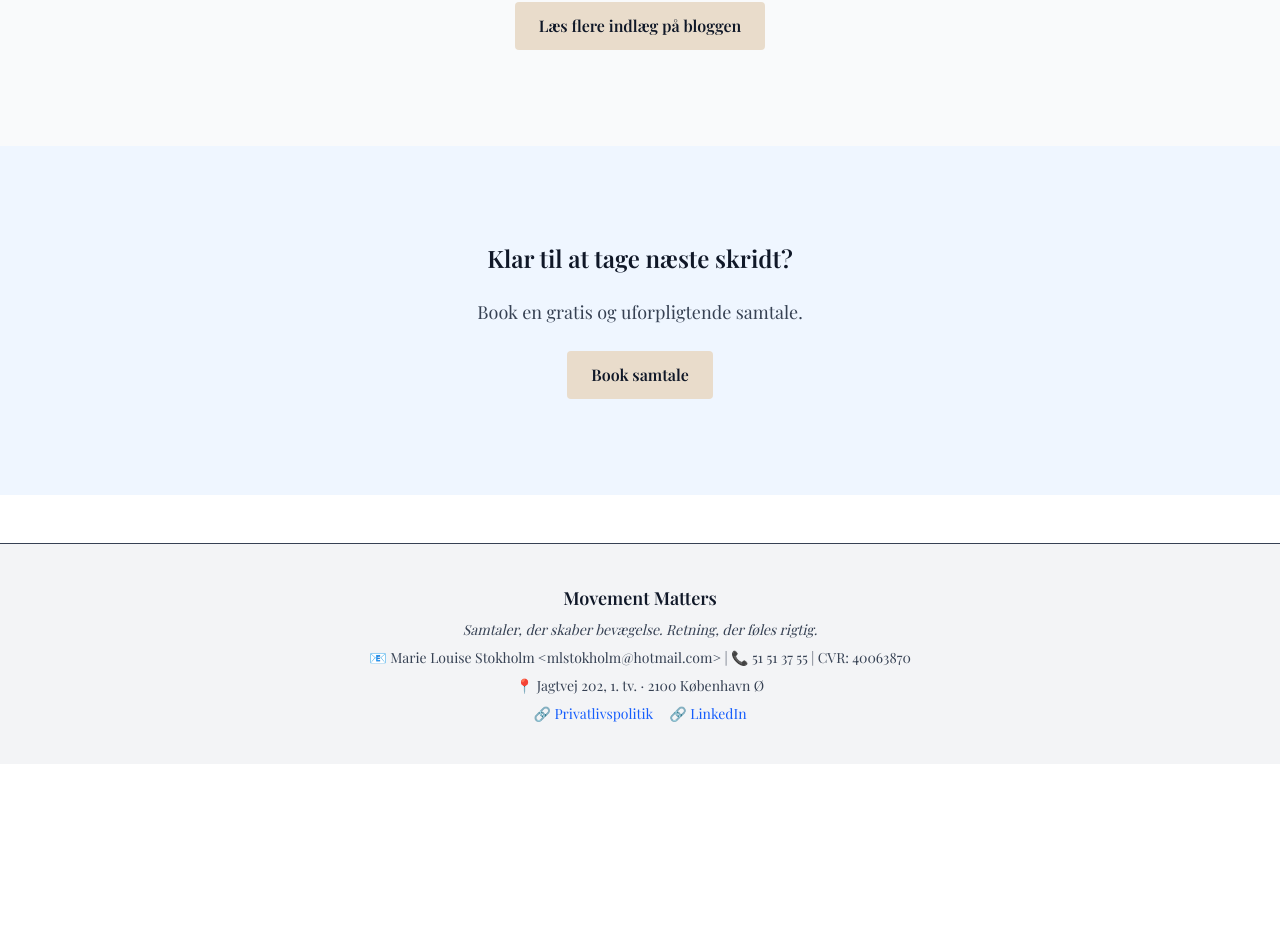
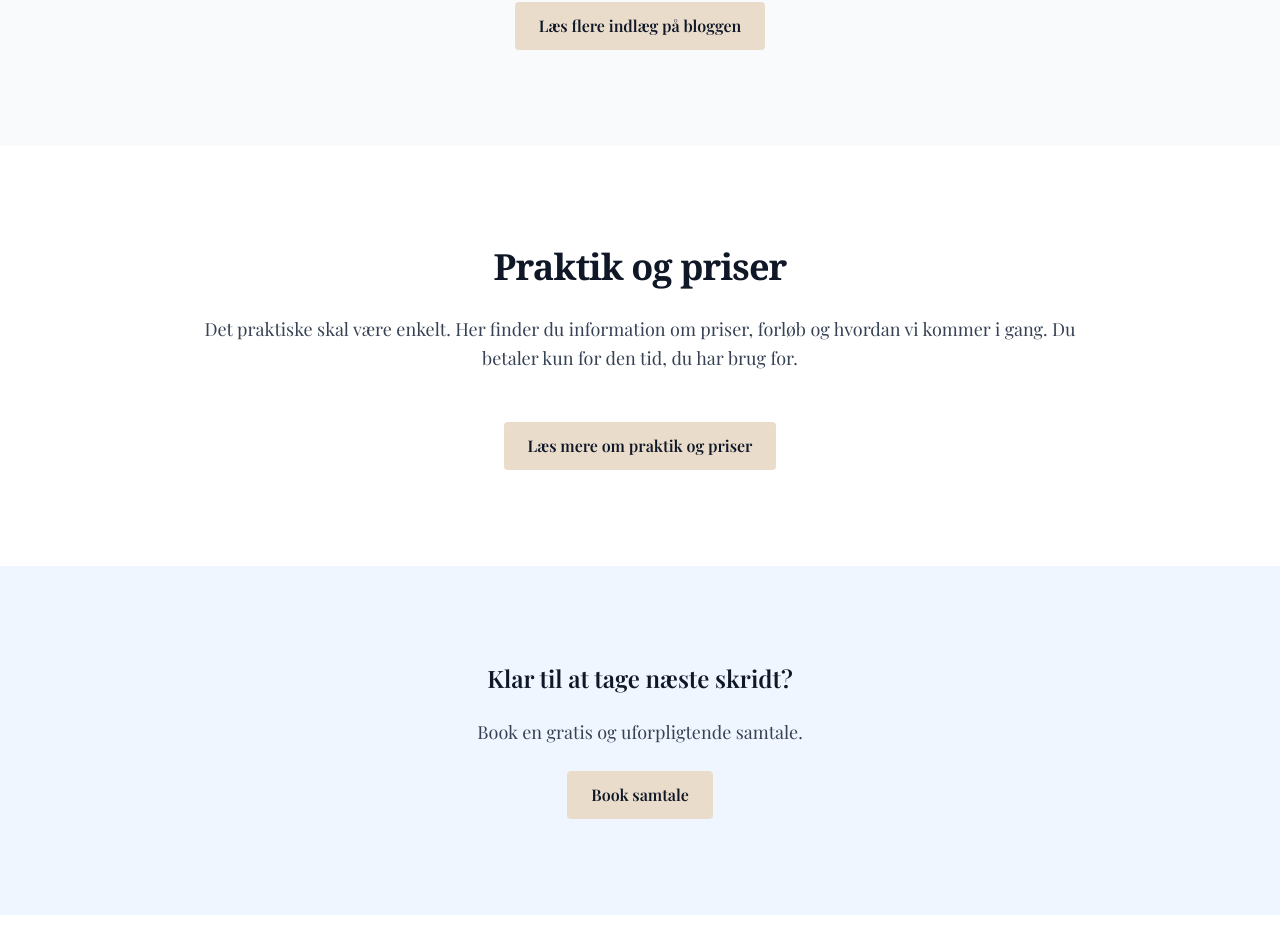
Before and after one commit to nordic-agency/marielouisestokholm, a Next.js app: page / in a window 1280 px wide. Shown: the part 7213-8156 px from the top of the page. Before the commit the page ends 7977 px from the top, so only its background shows below. Built offline with nearby package versions, Linux system fonts and the light colour scheme.

Commit message:
V2 Revision: Added Praktik og priser section to homepage

```diff
--- a/src/app/page.tsx
+++ b/src/app/page.tsx
@@ -514,6 +514,26 @@ export default function Home() {
         </div>
       </section>
 
+      {/* Praktik & Priser */}
+      <section className="py-24 px-6 bg-white text-gray-900">
+        <div className="max-w-4xl mx-auto text-center space-y-6">
+          <h2 className="text-3xl md:text-4xl font-serif font-bold text-gray-900 leading-snug tracking-tight">Praktik og priser</h2>
+          <p className="text-lg leading-relaxed text-gray-700">
+            Det praktiske skal være enkelt. Her finder du information om priser, forløb og hvordan vi kommer i gang. Du betaler kun for den tid, du har brug for.
+          </p>
+
+          {/* CTA knap */}
+          <div className="pt-6">
+            <a
+              href="/hvad-jeg-tilbyder"
+              className="inline-block bg-[#e9dccb] hover:bg-[#d7c3ad] text-gray-900 font-semibold py-3 px-6 rounded transition"
+            >
+              Læs mere om praktik og priser
+            </a>
+          </div>
+        </div>
+      </section>
+
       {/* Call to Action */}
       <section className="py-24 px-6 bg-blue-50 text-center">
         <div className="max-w-xl mx-auto space-y-6">
```
